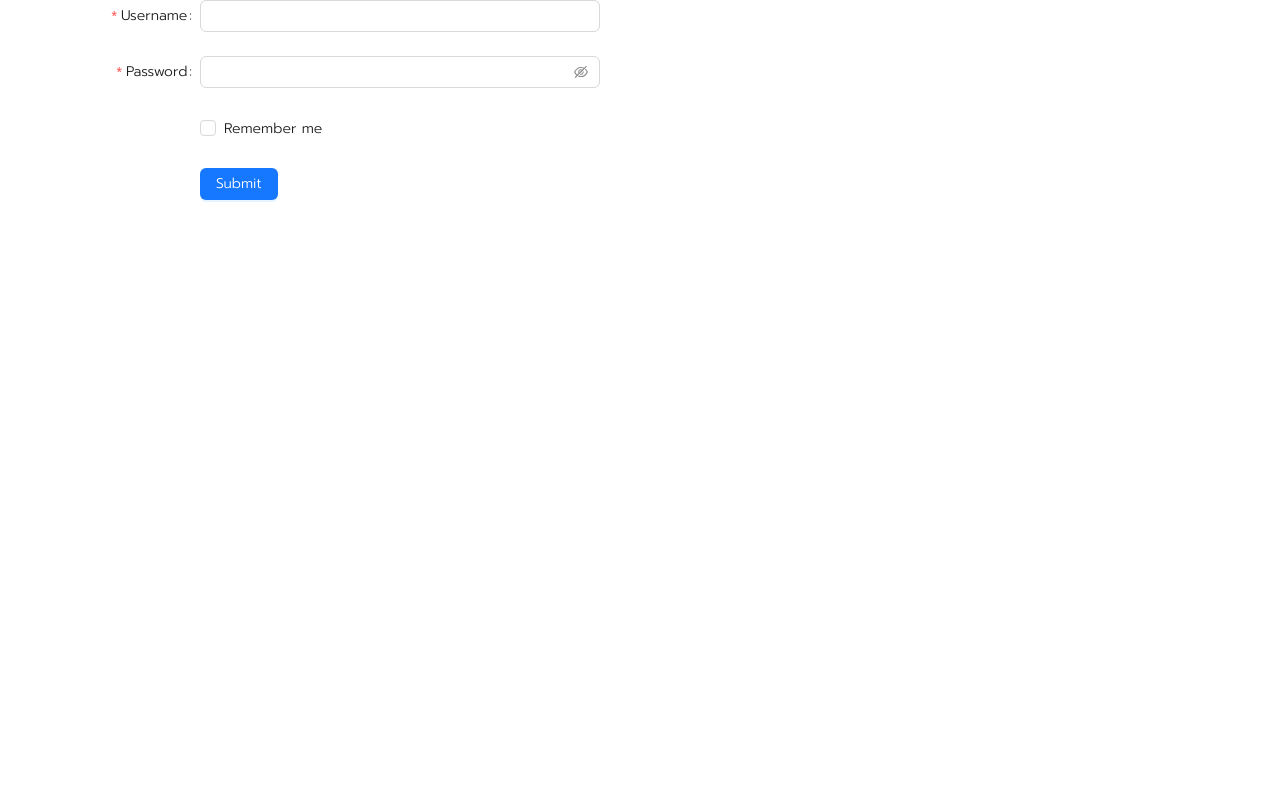
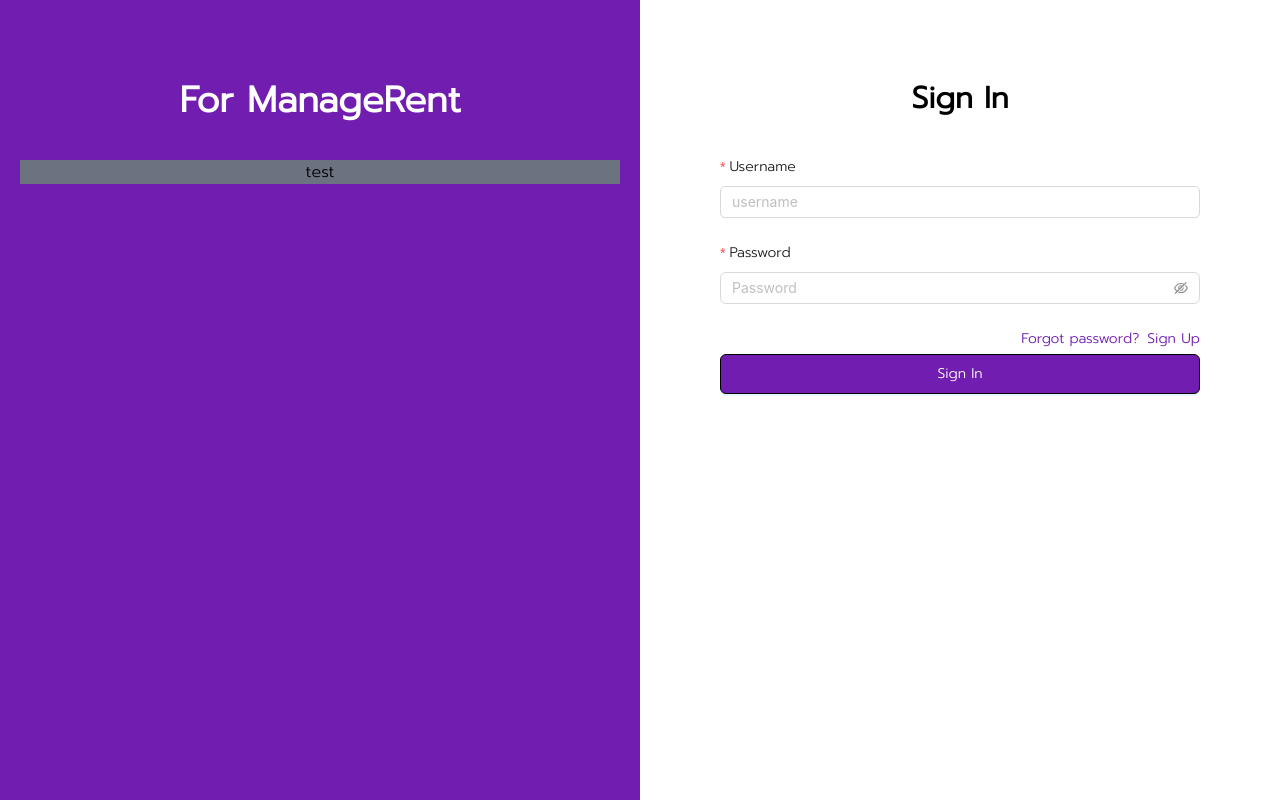
Before and after one commit to Teerapat-Kuiyawattananon/for-managerent-frontend, a React (Vite) app: page /login in a window 1280 px wide. Built offline with nearby package versions, Linux system fonts and the light colour scheme.

Commit message:
Create Sign In page

```diff
--- /dev/null
+++ b/src/components/login/Login.css
@@ -0,0 +1,13 @@
+.ant-input:focus {
+    border-color: #711DB0;
+    outline: 0;
+}
+
+.ant-input:hover {
+    border-color: #711DB0;
+    outline: 0;
+}
+
+input.success {
+    border-color: #711DB0;
+}
--- a/src/components/login/Login.tsx
+++ b/src/components/login/Login.tsx
@@ -1,63 +1,136 @@
-import React from 'react'
-import { Button, Checkbox, Form, Input } from 'antd'
+import React, { ChangeEvent } from 'react'
+import { Button, Checkbox, Form, Input, message } from 'antd'
+import { useState } from 'react';
+import { Link, useNavigate } from 'react-router-dom';
+import axios from 'axios';
+import './Login.css'
+
+interface LoginFormData {
+    username: string;
+    password: string;
+}
 
 const Login = () => {
-    const onFinish = (values: any) => {
-        console.log('Success:', values)
+    const navigate = useNavigate()
+    const [formData, setFormData] = useState<LoginFormData>({
+        username: '',
+        password: '',
+    });
+
+    const handleChange = (event: ChangeEvent<HTMLInputElement>) => {
+        setFormData({
+            ...formData,
+            [event.target.name]: event.target.value
+        })
     }
+    const onFinishFailed = (errorInfo: any) => {
+        console.log('Failed:', errorInfo);
+        console.log('Failed:', formData);
+      };
 
-    const onFinishFailed = (errorInfo: any) => {
-        console.log('Failed:', errorInfo)
-    }
+    const handleSubmit = async () => {
+        try {
+              const response = await axios.post('http://localhost:3232/login', formData); // Replace with your API endpoint
+              if (response.status === 200) {
+                console.log('Login successful:', response.data);
+                message.success('You have successfully registered your account!');
 
-    type FieldType = {
-    username?: string;
-    password?: string;
+                // Handle successful registration (e.g., clear form, store token, redirect)
+                navigate('/home');
+              }
+              // Handle successful registration (e.g., clear form, redirect)
+            } catch (error) {
+                message.open({
+                    type: 'error',
+                    content: 'ussername or password is incorrect',
+                    duration: 8
+                  });
+            }
+            console.log('Failed:', formData);
     }
 
   return (
-    <div>
-        <div>
-        <Form
+    <div className="flex">
+      <section className="w-full h-screen bg-purple-theme  justify-center hidden md:block">
+        <section className="w-full   my-20 ">
+          <div className="mb-10  mt-6 ">
+            <h1 className='text-4xl text-center text-white font-extrabold'>For ManageRent</h1>
+          </div>
+          <div className='bg-gray-500 text-center mx-5'>
+                <div>
+                    test
+                </div>
+          </div>
+        </section>
+      </section>
+      <section className="w-full h-full content-center bg-white mb:w-1/2">
+        <div className="w-full h-full  grid content-center px-20 my-20">
+
+          <div className="justify-self-center text-3xl font-extrabold">
+            Sign In
+          </div>
+          <div className="pt-10 pb-2">
+          <Form
             name="basic"
-            labelCol={{ span: 8 }}
-            wrapperCol={{ span: 16 }}
-            style={{ maxWidth: 600 }}
+            layout='vertical'
             initialValues={{ remember: true }}
-            onFinish={onFinish}
+            onFinish={handleSubmit}
             onFinishFailed={onFinishFailed}
             autoComplete="off"
-        >
-            <Form.Item<FieldType>
-            label="Username"
-            name="username"
-            rules={[{ required: true, message: 'Please input your username!' }]}
             >
-            <Input />
+            <Form.Item<LoginFormData>
+                label="Username"
+                name={"username"}
+                rules={[{ required: true, message: 'Please input your username!' }]}
+            >
+                <Input placeholder='username'
+                    style={{borderRadius: '5px',
+                        textSizeAdjust: 'auto',
+                    }}
+                    name='username'
+                    onChange={handleChange}
+                 />
+            </Form.Item>
+            <Form.Item<LoginFormData>
+             label="Password"
+             name='password'
+             rules={[
+                {required: true,message: 'Please input your password!'},
+                // { min: 8, message: 'Password must be at least 8 characters long' },
+                 ]}>
+                <Input.Password placeholder='Password'
+                name='password'
+                value={formData.password}
+                onChange={handleChange}
+                />
+            </Form.Item>
+            <div className='mt-4 mb-1 text-right'>
+                <Link to="/forgot-password" className="text-purple-theme hover:text-blue-300 p-2">Forgot password?</Link>
+                <Link to="/register" className="text-purple-theme hover:text-blue-300">Sign Up</Link>
+            </div>
+            <Form.Item>
+            <Button type='primary'
+                block
+                htmlType='submit'
+                style={{backgroundColor: '#711DB0',
+                    borderColor: 'black',
+                    width: '100%',
+                    height: '40px',
+                    textSizeAdjust: 'auto',
+                 }}
+                className='hover:bg-white'
+            >
+                Sign In
+            </Button>
             </Form.Item>
 
-            <Form.Item<FieldType>
-            label="Password"
-            name="password"
-            rules={[{ required: true, message: 'Please input your password!' }]}
-            >
-            <Input.Password />
-            </Form.Item>
+        </Form>
 
-            <Form.Item<FieldType>
-            valuePropName="checked"
-            wrapperCol={{ offset: 8, span: 16 }}
-            >
-            <Checkbox>Remember me</Checkbox>
-            </Form.Item>
+          </div>
 
-            <Form.Item wrapperCol={{ offset: 8, span: 16 }}>
-            <Button type="primary" htmlType="submit">
-                Submit
-            </Button>
-            </Form.Item>
-         </Form>
+
         </div>
+      </section>
     </div>
   )
 }
--- a/src/components/register/Register.tsx
+++ b/src/components/register/Register.tsx
@@ -115,7 +115,7 @@ const Register = () => {
           <div className="justify-self-center text-3xl font-extrabold">
             Create Your Account
           </div>
-          <div className="pt-10 pb-2">
+          <div className="pt-10 ">
           <Form
             name="basic"
             layout='vertical'
@@ -235,7 +235,9 @@ const Register = () => {
         </Form>
 
           </div>
-
+                 <div className='text-center text-gray-500'>
+                  already have an account? <Link to="/login" className="text-purple-theme hover:text-blue-300">Login</Link>
+                 </div>
 
         </div>
       </section>
```
